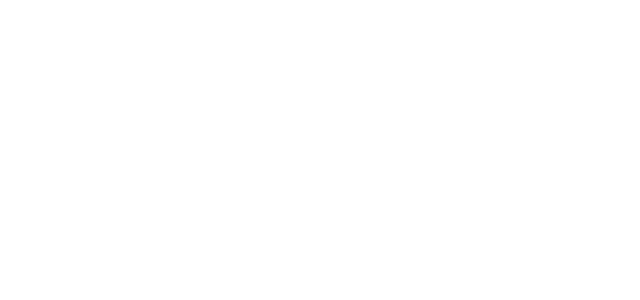
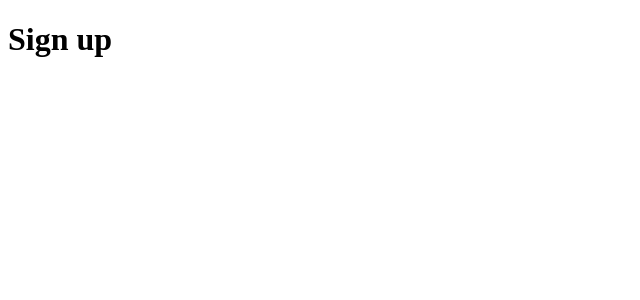
Before and after one commit to hebersandoval/organize_flow, a React (Vite) app in the folder client/: page /signup in a window 1280 px wide. Before the commit this address had no page. Shown: the top 300 px of the page, without its empty margins (0-640 px from the left). Built offline with nearby package versions, Linux system fonts and the light colour scheme.

Commit message:
Created SignUp page.

```diff
--- a/client/src/App.jsx
+++ b/client/src/App.jsx
@@ -2,6 +2,7 @@
 
 import Home from './pages/Home';
 import SignIn from './pages/SignIn';
+import SignUp from './pages/SignUp';
 
 function App() {
     return (
@@ -9,6 +10,7 @@
             <Routes>
                 <Route path="/" element={<Home />} />
                 <Route path="/signin" element={<SignIn />} />
+                <Route path="/signup" element={<SignUp />} />
             </Routes>
         </BrowserRouter>
     );
--- /dev/null
+++ b/client/src/pages/SignUp.jsx
@@ -0,0 +1,3 @@
+export default function SignUp() {
+    return <h1>Sign up</h1>;
+}
```
